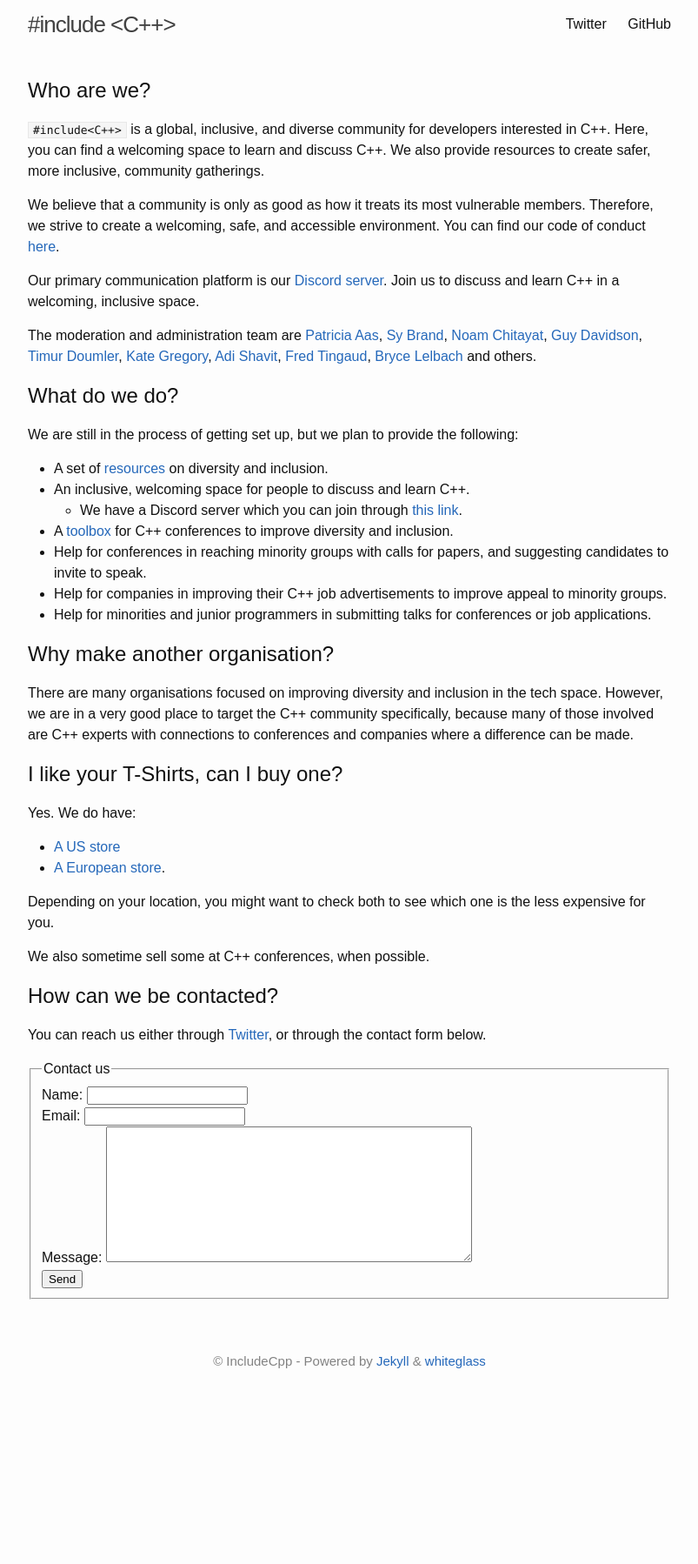
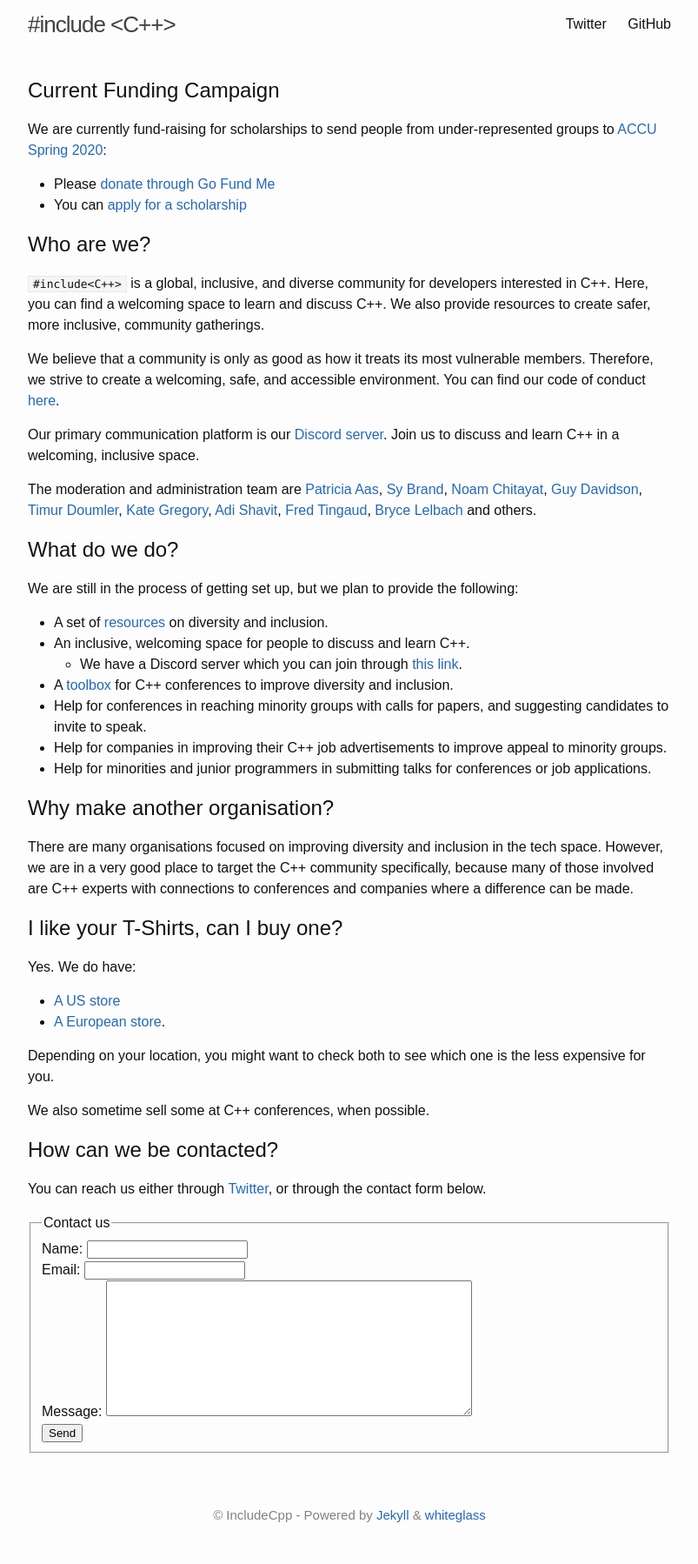
Before and after one commit to include-cpp/include-cpp.github.io, a Jekyll site: the page built from index.md, in a window 1280 px wide. Shown: the whole page at 87% size, without its empty margins (238-1041 px from the left). Built offline with Jekyll 4.4.1, drawn with Linux system fonts in a browser that asks for light colours; our own code applies the rules of GitHub Pages for plain Markdown files; before the commit the page ends 1621 px from its top, so only the background shows below that.

Commit message:
Promote "Current Funding Campaign" on home page

```diff
--- a/index.md
+++ b/index.md
@@ -1,6 +1,13 @@
 ---
 layout: home
 ---
+
+## Current Funding Campaign
+
+We are currently fund-raising for scholarships to send people from under-represented groups to [ACCU Spring 2020](https://conference.accu.org):
+
+* Please [donate through Go Fund Me](https://www.gofundme.com/f/include-scholarships-for-accu-spring-2020)
+* You can [apply for a scholarship](https://richardchandler590561.typeform.com/to/ruUqBs)
 
 ## Who are we?
 
```
